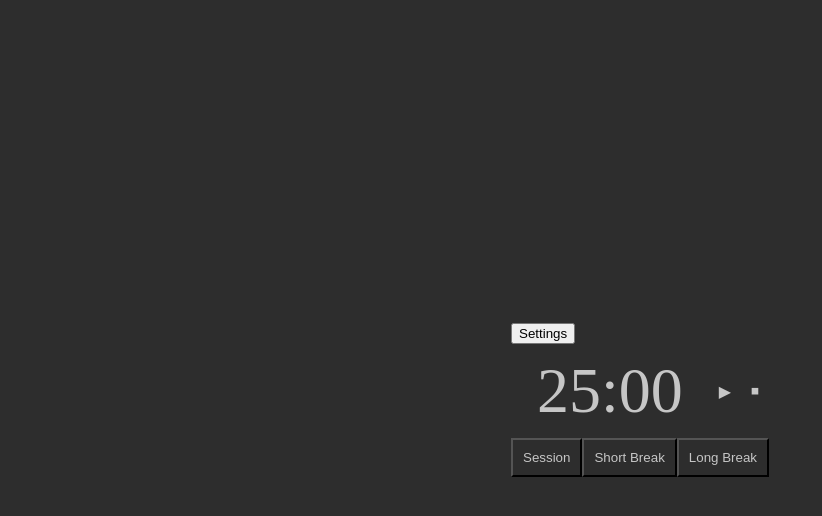
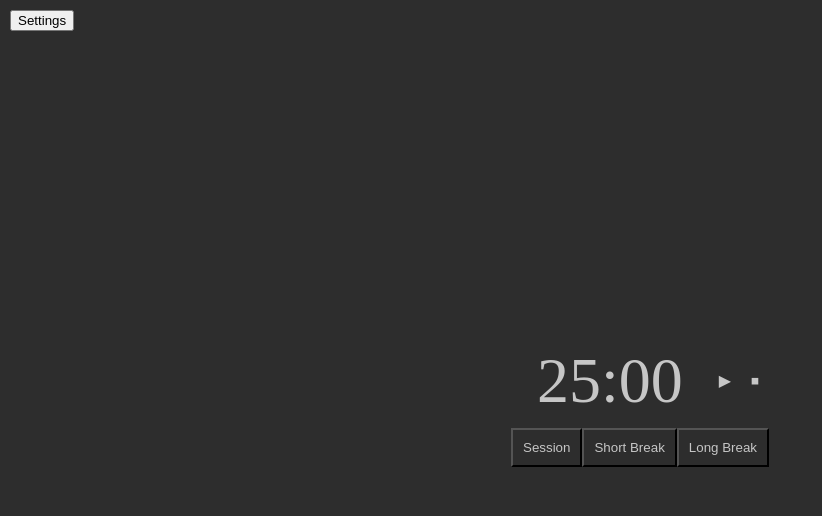
Before and after one commit to 3starblaze/mini-tomato-timer, a Vue app: page / in a window 1280 px wide. Shown: the whole page, without its empty margins (0-822 px from the left). Built offline with nearby package versions, Linux system fonts and the light colour scheme.

Commit message:
Position the settings button

```diff
--- a/src/App/index.vue
+++ b/src/App/index.vue
@@ -1,7 +1,7 @@
 <template>
     <div id="main">
-        <settings></settings>
-        <control-bar></control-bar>
+        <settings id="corner-bar"></settings>
+        <control-bar id="center"></control-bar>
     </div>
 </template>
 
--- a/src/App/style.scss
+++ b/src/App/style.scss
@@ -15,3 +15,9 @@ body {
     justify-content: center;
     align-content: center;
 }
+
+#corner-bar {
+    position: absolute;
+    top: 10px;
+    left: 10px;
+}
```
